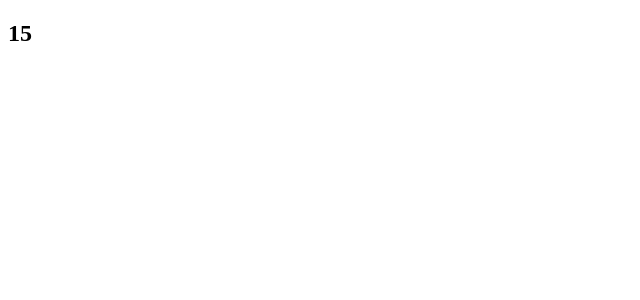
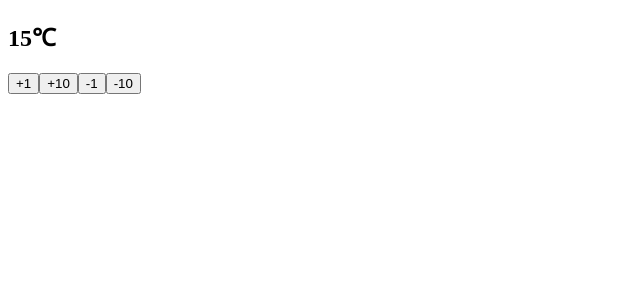
Before and after one commit to Pippippi3104/2020_ReactRedux-FrontEnd, a React (Create React App) app in the folder src/h2o_component/: page / in a window 1280 px wide. Shown: the top 300 px of the page, without its empty margins (0-640 px from the left). Built offline with nearby package versions, Linux system fonts and the light colour scheme.

Commit message:
# finish editing lesson20

```diff
--- a/src/h2o_component/src/index.js
+++ b/src/h2o_component/src/index.js
@@ -10,10 +10,30 @@ class H2O extends React.Component {
   render() {
     return (
       <div>
-        <h2>{ this.state.temp }</h2>
+        <h2>{ this.state.temp }℃</h2>
+        <button onClick={this.onPlusClick}>+1</button>
+        <button onClick={this.onPlus10Click}>+10</button>
+        <button onClick={this.onMinusClick}>-1</button>
+        <button onClick={this.onMinus10Click}>-10</button>
       </div>
     );
   }
+
+  onPlusClick = () => {
+    this.setState({ temp: this.state.temp + 1 });
+  };
+
+  onPlus10Click = () => {
+    this.setState({ temp: this.state.temp + 10 });
+  };
+
+  onMinusClick = () => {
+    this.setState({ temp: this.state.temp - 1 });
+  };
+
+  onMinus10Click = () => {
+    this.setState({ temp: this.state.temp - 10 });
+  };
 }
 
 render(<H2O />, document.getElementById("root"));
```
Also changed, not shown: 2 other files (tests, documents, lock files or other folders).
